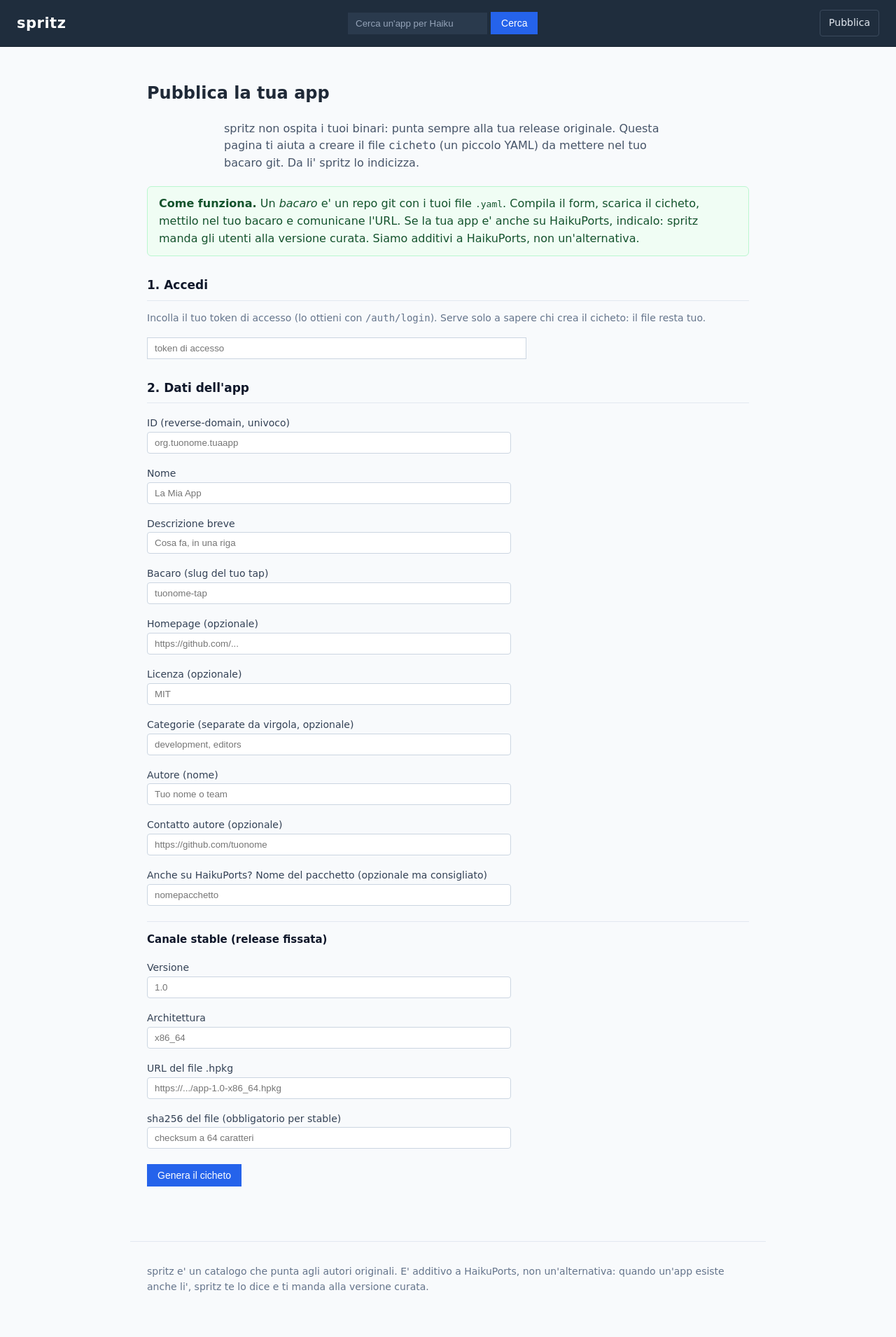
After one commit to atomozero/SpritzDepot, a Python web app: template app/templates/publish.html in a window 1280 px wide. The commit adds this page. Shown: the whole page at 70% size. Run offline with Jinja, Linux system fonts and the light colour scheme; the template is opened without the code that fills it, so the values that code supplies are empty.

Commit message:
Add author publish page and corporate restyle
- GET/POST /publish: authenticated form that validates fields against the real
  Cicheto schema and returns a clean YAML for the author's bàcaro. Writes
  nothing server-side (git stays the source of truth); cicheto_to_yaml emits a
  tidy file and the output round-trips through ingest. Auth is paste-the-bearer.
- cicheto_to_yaml helper in schemas.py (prunes empty defaults, stable key order).
- Navy/grey corporate palette across the frontend, kept WebPositive-friendly
  (no grid, no custom properties). Header gains a Publish link.
- test_frontend.py covers the publish flow incl. the ingest round-trip.

Docs updated (README, task 03).

```diff
--- /dev/null
+++ b/app/static/publish.js
@@ -0,0 +1,69 @@
+/* Publish page: collect the form, POST it with the pasted bearer token, show
+ * the returned cichéto YAML and offer it as a download. Vanilla, old-JS
+ * friendly for WebPositive (XMLHttpRequest, no fetch/Promise). */
+(function () {
+  "use strict";
+
+  var form = document.getElementById("publish-form");
+  if (!form) return;
+
+  form.onsubmit = function (e) {
+    e.preventDefault();
+
+    var token = (document.getElementById("token").value || "").trim();
+    if (!token) {
+      alert("Incolla prima il tuo token di accesso (punto 1).");
+      return false;
+    }
+
+    // Collect fields into a plain object.
+    var body = {};
+    var els = form.elements;
+    for (var i = 0; i < els.length; i++) {
+      var el = els[i];
+      if (el.name) body[el.name] = el.value;
+    }
+
+    var xhr = new XMLHttpRequest();
+    xhr.open("POST", "/publish", true);
+    xhr.setRequestHeader("Content-Type", "application/json");
+    xhr.setRequestHeader("Authorization", "Bearer " + token);
+    xhr.onreadystatechange = function () {
+      if (xhr.readyState !== 4) return;
+      if (xhr.status === 200) {
+        showResult(xhr.responseText, body.id || "app");
+      } else if (xhr.status === 401) {
+        alert("Token non valido o scaduto. Rifai il login e incolla il token.");
+      } else if (xhr.status === 422) {
+        alert("Cicheto non valido:\n\n" + extractDetail(xhr.responseText));
+      } else if (xhr.status === 429) {
+        alert("Troppe richieste, riprova tra poco.");
+      } else {
+        alert("Errore (" + xhr.status + "): " + xhr.responseText);
+      }
+    };
+    xhr.send(JSON.stringify(body));
+    return false;
+  };
+
+  function extractDetail(text) {
+    try {
+      var j = JSON.parse(text);
+      return j.detail || text;
+    } catch (e) {
+      return text;
+    }
+  }
+
+  function showResult(yamlText, id) {
+    document.getElementById("result-yaml").textContent = yamlText;
+    document.getElementById("result-name").textContent = id + ".yaml";
+    var dl = document.getElementById("result-download");
+    // data: URL so the download works without another round trip.
+    dl.href = "data:application/x-yaml;charset=utf-8," +
+      encodeURIComponent(yamlText);
+    dl.setAttribute("download", id + ".yaml");
+    document.getElementById("result").style.display = "block";
+    document.getElementById("result").scrollIntoView();
+  }
+})();
--- a/app/static/spritz.css
+++ b/app/static/spritz.css
@@ -1,112 +1,194 @@
 /* spritz frontend styles. Deliberately plain so WebPositive renders it well:
-   basic flexbox, no CSS grid, no custom properties, no modern-only selectors. */
+   basic flexbox, no CSS grid, no custom properties, no modern-only selectors.
+   Corporate palette: navy header, grey text, blue accents, light backgrounds. */
 
 body {
   margin: 0;
-  font-family: "DejaVu Sans", Verdana, sans-serif;
-  color: #222;
-  background: #f6f5f2;
-  line-height: 1.5;
+  font-family: "DejaVu Sans", Verdana, Arial, sans-serif;
+  color: #1f2937;
+  background: #f8fafc;
+  line-height: 1.55;
 }
 
-a { color: #1a6ec0; }
+a { color: #2563eb; }
 
+/* Header: navy, restrained. */
 .site-header {
   display: flex;
   align-items: center;
   justify-content: space-between;
-  padding: 12px 20px;
-  background: #ffb300;
-  border-bottom: 2px solid #e0a000;
+  padding: 14px 24px;
+  background: #1f2d3d;
+  border-bottom: 1px solid #16202c;
 }
 .brand {
-  font-size: 22px;
+  font-size: 21px;
   font-weight: bold;
-  color: #4a3000;
+  letter-spacing: 0.5px;
+  color: #ffffff;
   text-decoration: none;
 }
-.search-inline input { padding: 6px 8px; border: 1px solid #ccc; }
+.search-inline input {
+  padding: 7px 10px;
+  border: 1px solid #2b3a4d;
+  background: #2a3a4d;
+  color: #f1f5f9;
+}
+.search-inline input::placeholder { color: #94a3b8; }
+.header-link {
+  color: #e2e8f0;
+  text-decoration: none;
+  font-size: 14px;
+  padding: 7px 12px;
+  border: 1px solid #3b4a5d;
+  border-radius: 4px;
+}
+.header-link:hover { background: #2a3a4d; color: #ffffff; }
+
+/* Buttons. */
 .search-inline button,
 .search-big button,
 .btn {
-  padding: 6px 12px;
-  border: 1px solid #c98f00;
-  background: #fff;
-  color: #4a3000;
+  padding: 7px 14px;
+  border: 1px solid #2563eb;
+  background: #2563eb;
+  color: #ffffff;
   cursor: pointer;
   text-decoration: none;
   display: inline-block;
+  font-size: 14px;
+}
+.search-inline button:hover,
+.search-big button:hover,
+.btn:hover { background: #1d4ed8; border-color: #1d4ed8; }
+
+/* Secondary / outline buttons (fallback, bootstrap). */
+.btn-bootstrap,
+.btn-fallback {
+  background: #ffffff;
+  color: #1f2d3d;
+  border: 1px solid #cbd5e1;
+}
+.btn-bootstrap:hover,
+.btn-fallback:hover { background: #f1f5f9; border-color: #94a3b8; }
+
+.content { max-width: 860px; margin: 0 auto; padding: 28px 24px; }
+
+/* Hero. */
+.hero { text-align: center; padding: 28px 0 20px; }
+.hero h1 { margin: 0 0 10px; font-size: 30px; color: #0f172a; font-weight: 700; }
+.lead { color: #475569; max-width: 640px; margin: 0 auto 20px; font-size: 16px; }
+.search-big input {
+  padding: 11px 12px;
+  width: 60%;
+  max-width: 400px;
+  border: 1px solid #cbd5e1;
+  background: #ffffff;
 }
 
-.content { max-width: 820px; margin: 0 auto; padding: 20px; }
-
-.hero { text-align: center; padding: 24px 0; }
-.hero h1 { margin: 0 0 8px; font-size: 28px; }
-.lead { color: #555; max-width: 620px; margin: 0 auto 16px; }
-.search-big input {
-  padding: 10px;
-  width: 60%;
-  max-width: 380px;
-  border: 1px solid #ccc;
+/* Section headings. */
+.results h2,
+.app-info h2,
+.screenshots h2,
+.install h2 {
+  font-size: 17px;
+  color: #0f172a;
+  border-bottom: 1px solid #e2e8f0;
+  padding-bottom: 8px;
+  margin-top: 28px;
 }
 
-.results h2 { border-bottom: 1px solid #ddd; padding-bottom: 6px; }
-
+/* App list / cards. */
 .app-list { list-style: none; padding: 0; margin: 0; }
 .app-card {
-  background: #fff;
-  border: 1px solid #e2e0da;
-  padding: 12px 14px;
-  margin: 10px 0;
+  background: #ffffff;
+  border: 1px solid #e2e8f0;
+  border-radius: 6px;
+  padding: 14px 16px;
+  margin: 12px 0;
 }
+.app-card:hover { border-color: #cbd5e1; }
 .app-link { text-decoration: none; color: inherit; display: block; }
-.app-name { font-size: 18px; font-weight: bold; color: #1a6ec0; }
-.app-summary { display: block; color: #555; }
-.app-meta { margin-top: 8px; }
+.app-name { font-size: 17px; font-weight: 700; color: #2563eb; }
+.app-summary { display: block; color: #475569; margin-top: 2px; }
+.app-meta { margin-top: 10px; }
 
+/* Badges: subtle, outline-ish, not loud pills. */
 .badge {
   display: inline-block;
   font-size: 12px;
-  padding: 2px 8px;
-  margin: 2px 4px 2px 0;
-  border-radius: 10px;
-  background: #eee;
-  color: #444;
+  padding: 2px 9px;
+  margin: 2px 5px 2px 0;
+  border-radius: 4px;
+  background: #f1f5f9;
+  border: 1px solid #e2e8f0;
+  color: #475569;
 }
-.badge-channel { background: #d7ebff; color: #16518c; }
-.badge-bridge { background: #e3f6e3; color: #1d6b1d; }
+.badge-channel { background: #eff6ff; border-color: #dbeafe; color: #1d4ed8; }
+.badge-bridge { background: #f0fdf4; border-color: #dcfce7; color: #15803d; }
 
-.empty { color: #777; font-style: italic; }
+.empty { color: #64748b; font-style: italic; }
 
+/* App detail. */
 .app-detail-head { display: flex; align-items: center; }
-.app-detail-head .app-icon { margin-right: 14px; }
-.app-detail-head h1 { margin: 0; }
+.app-detail-head .app-icon { margin-right: 16px; border-radius: 8px; }
+.app-detail-head h1 { margin: 0; font-size: 26px; color: #0f172a; }
 
 .bridge-note {
-  background: #e3f6e3;
-  border: 1px solid #b9e0b9;
-  padding: 10px 14px;
-  margin: 16px 0;
+  background: #f0fdf4;
+  border: 1px solid #bbf7d0;
+  border-radius: 6px;
+  padding: 12px 16px;
+  margin: 18px 0;
+  color: #14532d;
 }
 
 .channel {
-  background: #fff;
-  border: 1px solid #e2e0da;
-  padding: 12px 14px;
-  margin: 12px 0;
+  background: #ffffff;
+  border: 1px solid #e2e8f0;
+  border-radius: 6px;
+  padding: 14px 16px;
+  margin: 14px 0;
 }
-.channel .version { color: #777; font-weight: normal; font-size: 14px; }
+.channel h3 { margin: 0 0 8px; font-size: 16px; color: #0f172a; }
+.channel .version { color: #64748b; font-weight: normal; font-size: 14px; }
 .btn { margin: 6px 6px 6px 0; }
-.btn-deeplink { background: #1d6b1d; color: #fff; border-color: #155515; }
-.hint { color: #666; font-size: 14px; margin: 4px 0 10px; }
+.btn-deeplink { background: #16a34a; color: #fff; border-color: #15803d; }
+.btn-deeplink:hover { background: #15803d; border-color: #166534; }
+.hint { color: #64748b; font-size: 14px; margin: 4px 0 10px; }
 
-.screenshot { max-width: 100%; border: 1px solid #ddd; margin: 8px 0; }
+/* Publish form fields. */
+.field {
+  width: 100%;
+  max-width: 520px;
+  padding: 7px 10px;
+  border: 1px solid #cbd5e1;
+  border-radius: 4px;
+  box-sizing: border-box;
+}
+#publish-form label { font-size: 14px; color: #334155; }
+#publish-form h3 {
+  margin-top: 22px;
+  font-size: 15px;
+  color: #0f172a;
+  border-top: 1px solid #e2e8f0;
+  padding-top: 14px;
+}
 
+.app-info p { margin: 6px 0; }
+.screenshot {
+  max-width: 100%;
+  border: 1px solid #e2e8f0;
+  border-radius: 6px;
+  margin: 10px 0;
+}
+
+/* Footer. */
 .site-footer {
-  max-width: 820px;
-  margin: 20px auto;
-  padding: 16px 20px;
-  color: #666;
+  max-width: 860px;
+  margin: 28px auto;
+  padding: 18px 24px;
+  color: #64748b;
   font-size: 14px;
-  border-top: 1px solid #ddd;
+  border-top: 1px solid #e2e8f0;
 }
--- a/app/templates/base.html
+++ b/app/templates/base.html
@@ -15,6 +15,7 @@
              placeholder="Cerca un'app per Haiku" aria-label="Cerca">
       <button type="submit">Cerca</button>
     </form>
+    <a class="header-link" href="/publish">Pubblica</a>
   </header>
 
   <main class="content">
--- /dev/null
+++ b/app/templates/publish.html
@@ -0,0 +1,113 @@
+{% extends "base.html" %}
+{% block title %}Pubblica un'app - spritz{% endblock %}
+
+{% block content %}
+<article class="app-detail">
+  <h1>Pubblica la tua app</h1>
+  <p class="lead">
+    spritz non ospita i tuoi binari: punta sempre alla tua release originale.
+    Questa pagina ti aiuta a creare il file <code>cicheto</code> (un piccolo
+    YAML) da mettere nel tuo bacaro git. Da li' spritz lo indicizza.
+  </p>
+
+  <div class="bridge-note">
+    <strong>Come funziona.</strong>
+    Un <em>bacaro</em> e' un repo git con i tuoi file <code>.yaml</code>. Compila
+    il form, scarica il cicheto, mettilo nel tuo bacaro e comunicane l'URL. Se la
+    tua app e' anche su HaikuPorts, indicalo: spritz manda gli utenti alla
+    versione curata. Siamo additivi a HaikuPorts, non un'alternativa.
+  </div>
+
+  <section class="install">
+    <h2>1. Accedi</h2>
+    <p class="hint">
+      Incolla il tuo token di accesso (lo ottieni con <code>/auth/login</code>).
+      Serve solo a sapere chi crea il cicheto: il file resta tuo.
+    </p>
+    <p>
+      <input type="text" id="token" placeholder="token di accesso"
+             style="width:100%;max-width:520px;padding:7px 10px;border:1px solid #cbd5e1;">
+    </p>
+  </section>
+
+  <section class="install">
+    <h2>2. Dati dell'app</h2>
+    <form id="publish-form">
+      <p>
+        <label>ID (reverse-domain, univoco)<br>
+        <input name="id" required placeholder="org.tuonome.tuaapp" class="field"></label>
+      </p>
+      <p>
+        <label>Nome<br>
+        <input name="name" required placeholder="La Mia App" class="field"></label>
+      </p>
+      <p>
+        <label>Descrizione breve<br>
+        <input name="summary" required placeholder="Cosa fa, in una riga" class="field"></label>
+      </p>
+      <p>
+        <label>Bacaro (slug del tuo tap)<br>
+        <input name="bacaro" required placeholder="tuonome-tap" class="field"></label>
+      </p>
+      <p>
+        <label>Homepage (opzionale)<br>
+        <input name="homepage" placeholder="https://github.com/..." class="field"></label>
+      </p>
+      <p>
+        <label>Licenza (opzionale)<br>
+        <input name="license" placeholder="MIT" class="field"></label>
+      </p>
+      <p>
+        <label>Categorie (separate da virgola, opzionale)<br>
+        <input name="categories" placeholder="development, editors" class="field"></label>
+      </p>
+      <p>
+        <label>Autore (nome)<br>
+        <input name="author_name" placeholder="Tuo nome o team" class="field"></label>
+      </p>
+      <p>
+        <label>Contatto autore (opzionale)<br>
+        <input name="author_contact" placeholder="https://github.com/tuonome" class="field"></label>
+      </p>
+      <p>
+        <label>Anche su HaikuPorts? Nome del pacchetto (opzionale ma consigliato)<br>
+        <input name="haikuports" placeholder="nomepacchetto" class="field"></label>
+      </p>
+
+      <h3>Canale stable (release fissata)</h3>
+      <p>
+        <label>Versione<br>
+        <input name="version" placeholder="1.0" class="field"></label>
+      </p>
+      <p>
+        <label>Architettura<br>
+        <input name="arch" placeholder="x86_64" class="field"></label>
+      </p>
+      <p>
+        <label>URL del file .hpkg<br>
+        <input name="hpkg_url" placeholder="https://.../app-1.0-x86_64.hpkg" class="field"></label>
+      </p>
+      <p>
+        <label>sha256 del file (obbligatorio per stable)<br>
+        <input name="sha256" placeholder="checksum a 64 caratteri" class="field"></label>
+      </p>
+
+      <p>
+        <button type="submit" class="btn">Genera il cicheto</button>
+      </p>
+    </form>
+  </section>
+
+  <section class="install" id="result" style="display:none;">
+    <h2>3. Il tuo cicheto</h2>
+    <p class="hint">
+      Salva questo file nel tuo bacaro git (come <code id="result-name">app.yaml</code>),
+      poi comunica l'URL del bacaro.
+    </p>
+    <pre id="result-yaml" style="background:#0f172a;color:#e2e8f0;padding:14px;overflow:auto;border-radius:6px;"></pre>
+    <p><a id="result-download" class="btn" download>Scarica il file</a></p>
+  </section>
+</article>
+
+<script src="/static/publish.js"></script>
+{% endblock %}
```
Also changed, not shown: app/main.py (+85 -0 lines), app/schemas.py (+28 -0 lines), docs/tasks/03-web-frontend.md (+7 -2 lines), test_frontend.py (+23 -0 lines), README.md.
